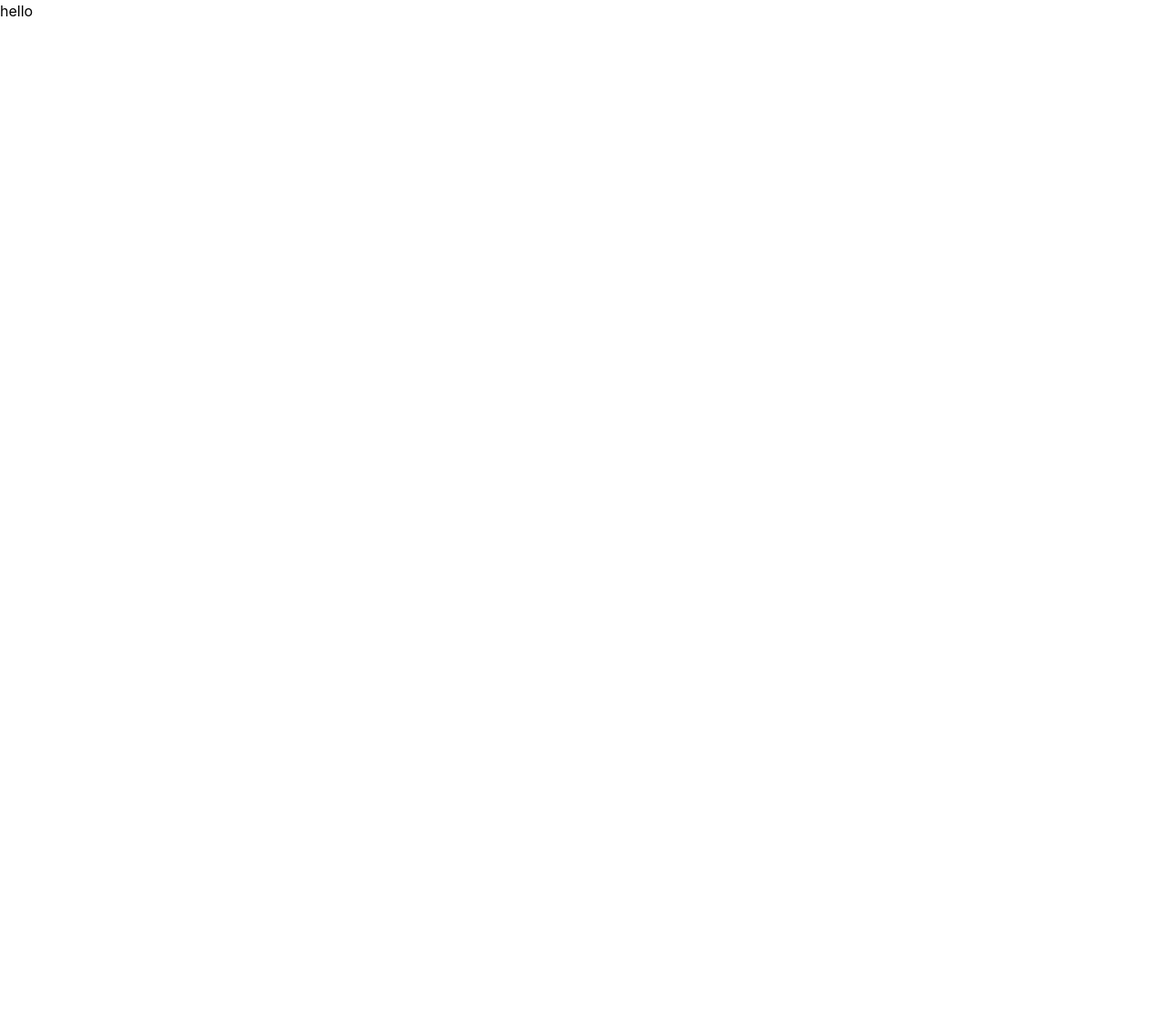
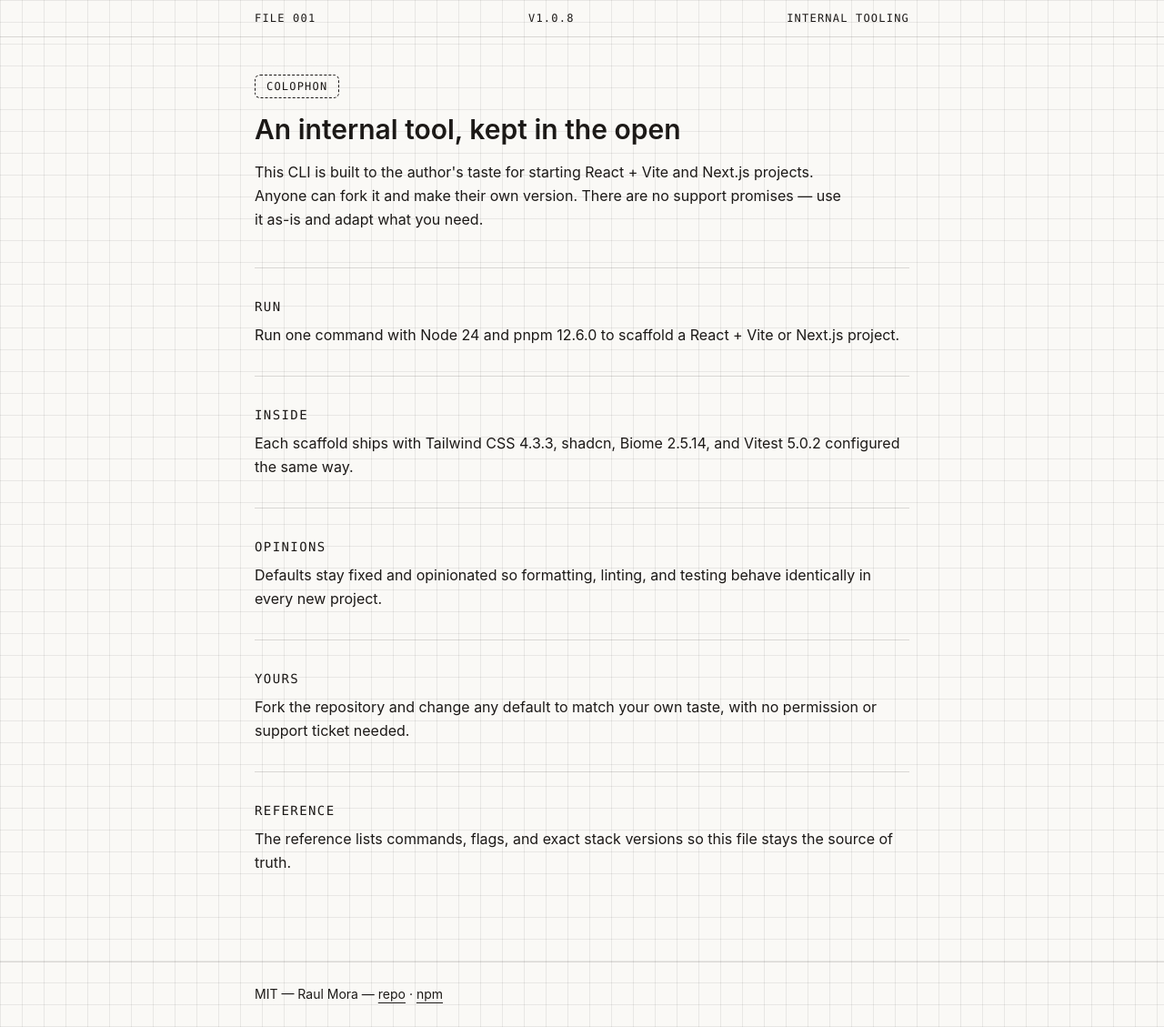
Before and after one commit to raulmoracode/raulmoracode-create-web, a React (Vite) app: page / in a window 1280 px wide. Shown: the whole page at 91% size. Before the commit the page ends 800 px from the top, so only its background shows below. Built offline with nearby package versions, Linux system fonts and the light colour scheme.

Commit message:
docs: add workshop dossier shell and site identity (#1)
Set English site identity and replace hello placeholder.

Add non-landing dossier shell with file strip and colophon.

```diff
--- a/src/App.tsx
+++ b/src/App.tsx
@@ -1,7 +1,101 @@
-import "./App.css";
+import { site } from "./config/site";
+
+const npmUrl = "https://www.npmjs.com/package/@raulmoracode/create";
 
 function App() {
-  return <div>hello</div>;
+  return (
+    <div className="blueprint-grid min-h-screen bg-paper text-ink">
+      <header className="border-b border-ink/15">
+        <p className="mx-auto flex max-w-3xl items-center justify-between gap-4 px-6 py-3 font-mono text-xs uppercase tracking-widest">
+          <span>FILE 001</span>
+          <span>v1.0.8</span>
+          <span>internal tooling</span>
+        </p>
+      </header>
+
+      <main className="mx-auto max-w-3xl px-6 pb-16">
+        <section
+          aria-labelledby="colophon"
+          className="border-b border-ink/15 py-10"
+        >
+          <p className="stamp inline-block px-3 py-1 font-mono text-xs uppercase tracking-widest">
+            Colophon
+          </p>
+          <h1
+            id="colophon"
+            className="mt-4 text-3xl font-semibold text-balance"
+          >
+            An internal tool, kept in the open
+          </h1>
+          <p className="mt-4 max-w-prose leading-relaxed">
+            This CLI is built to the author&apos;s taste for starting React +
+            Vite and Next.js projects. Anyone can fork it and make their own
+            version. There are no support promises — use it as-is and adapt what
+            you need.
+          </p>
+        </section>
+
+        <section id="run" className="border-b border-ink/15 py-8">
+          <h2 className="font-mono text-sm uppercase tracking-widest">Run</h2>
+          <p className="mt-2 leading-relaxed">
+            Run one command with Node 24 and pnpm 12.6.0 to scaffold a React +
+            Vite or Next.js project.
+          </p>
+        </section>
+
+        <section id="inside" className="border-b border-ink/15 py-8">
+          <h2 className="font-mono text-sm uppercase tracking-widest">
+            Inside
+          </h2>
+          <p className="mt-2 leading-relaxed">
+            Each scaffold ships with Tailwind CSS 4.3.3, shadcn, Biome 2.5.14,
+            and Vitest 5.0.2 configured the same way.
+          </p>
+        </section>
+
+        <section id="opinions" className="border-b border-ink/15 py-8">
+          <h2 className="font-mono text-sm uppercase tracking-widest">
+            Opinions
+          </h2>
+          <p className="mt-2 leading-relaxed">
+            Defaults stay fixed and opinionated so formatting, linting, and
+            testing behave identically in every new project.
+          </p>
+        </section>
+
+        <section id="yours" className="border-b border-ink/15 py-8">
+          <h2 className="font-mono text-sm uppercase tracking-widest">Yours</h2>
+          <p className="mt-2 leading-relaxed">
+            Fork the repository and change any default to match your own taste,
+            with no permission or support ticket needed.
+          </p>
+        </section>
+
+        <section id="reference" className="py-8">
+          <h2 className="font-mono text-sm uppercase tracking-widest">
+            Reference
+          </h2>
+          <p className="mt-2 leading-relaxed">
+            The reference lists commands, flags, and exact stack versions so
+            this file stays the source of truth.
+          </p>
+        </section>
+      </main>
+
+      <footer className="border-t border-ink/15">
+        <p className="mx-auto max-w-3xl px-6 py-6 text-sm leading-relaxed">
+          MIT — {site.author} —{" "}
+          <a href={site.url} className="underline underline-offset-4">
+            repo
+          </a>{" "}
+          ·{" "}
+          <a href={npmUrl} className="underline underline-offset-4">
+            npm
+          </a>
+        </p>
+      </footer>
+    </div>
+  );
 }
 
 export default App;
--- a/src/config/site.ts
+++ b/src/config/site.ts
@@ -8,15 +8,17 @@
  */
 
 export const site = {
-  name: "raulmoracode-create-web",
-  title: "raulmoracode-create-web",
-  description: "",
-  url: "",
+  name: "@raulmoracode/create",
+  title: "@raulmoracode/create — field notes",
+  description:
+    "Internal CLI that scaffolds my React + Vite and Next.js projects. Built to my taste, forkable to yours.",
+  url: "https://github.com/raulmoracode/raulmoracode-create-web",
   favicon: "https://cdn.raulmoracode.com/icons/favicon.ico",
   socialImage: "/imagen.png",
-  socialImageAlt: "raulmoracode-create-web — React 19 + Vite 8 + TypeScript 6",
+  socialImageAlt:
+    "@raulmoracode/create — field notes on scaffolding React + Vite and Next.js projects",
   author: "Raul Mora",
   twitter: "@raulmoracode",
-  locale: "es_ES",
+  locale: "en_US",
   themeColor: "#ffffff",
 } as const;
--- a/src/index.css
+++ b/src/index.css
@@ -1,4 +1,9 @@
 @import "tailwindcss";
+
+@theme {
+  --color-paper: #faf9f6;
+  --color-ink: #1c1917;
+}
 
 @layer base {
   :root {
@@ -90,6 +95,38 @@
     --clr-border-subtle: oklch(1 0 0 / 10%);
     --clr-border-card: oklch(0.269 0 0);
     --clr-bg-badge: oklch(0.269 0 0);
-    --clr-bg-card-hover: oklch(0.205 0 0)
+    --clr-bg-card-hover: oklch(0.205 0 0);
+  }
+
+  body {
+    background-color: var(--color-paper);
+    color: var(--color-ink);
+  }
+
+  code,
+  kbd,
+  pre,
+  samp {
+    font-family: ui-monospace, SFMono-Regular, Menlo, Monaco, Consolas,
+      "Liberation Mono", monospace;
   }
 }
+
+.blueprint-grid {
+  background-image: linear-gradient(
+      to right,
+      color-mix(in oklch, currentColor 8%, transparent) 1px,
+      transparent 1px
+    ),
+    linear-gradient(
+      to bottom,
+      color-mix(in oklch, currentColor 8%, transparent) 1px,
+      transparent 1px
+    );
+  background-size: 24px 24px;
+}
+
+.stamp {
+  border: 1.5px dashed currentColor;
+  border-radius: 0.375rem;
+}
```
Also changed, not shown: 1 other file (tests, documents, lock files or other folders).
